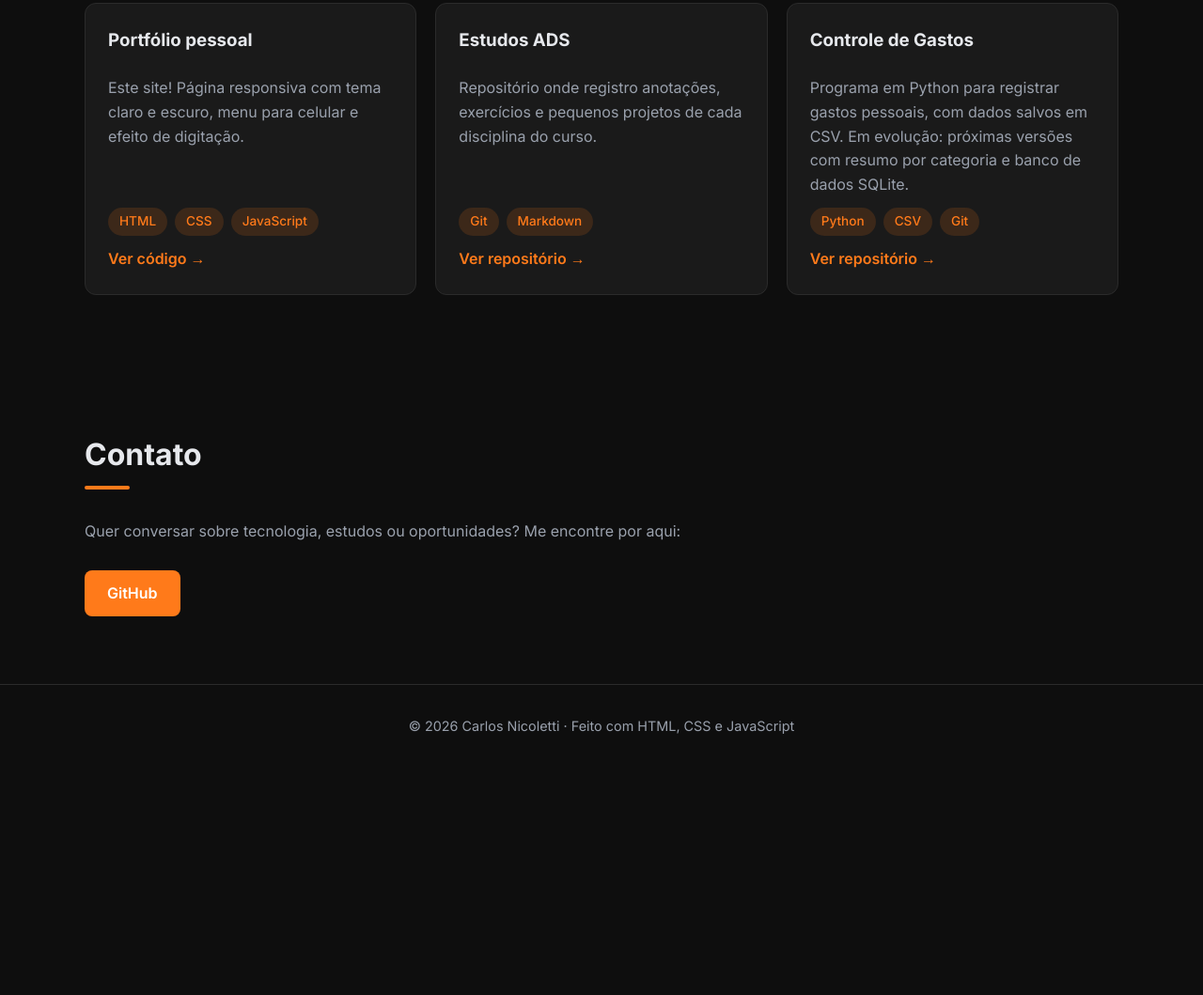
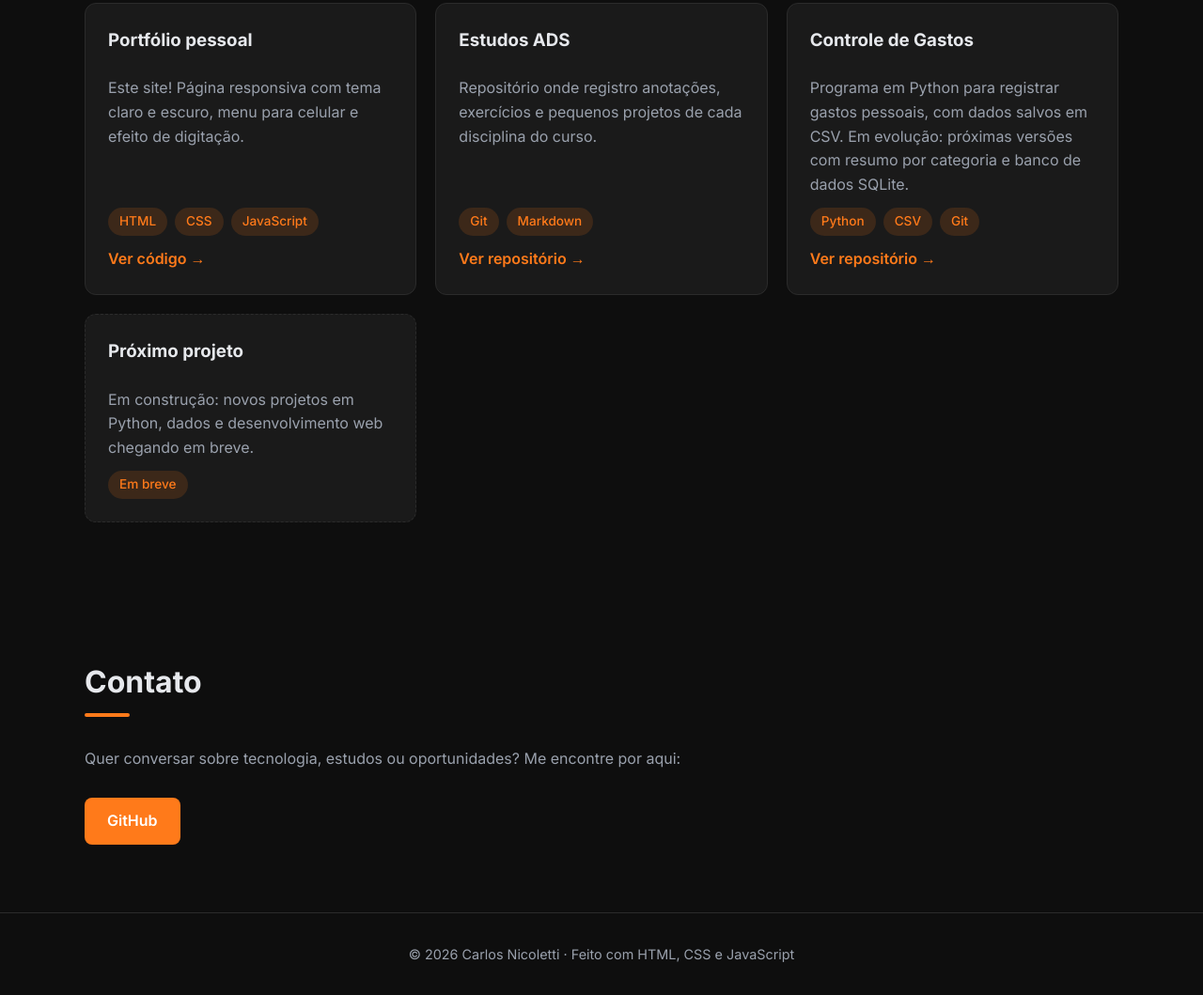
Before and after one commit to CarlosNicoletti/CarlosNicoletti.github.io, a plain HTML site: page index.html in a window 1280 px wide. Shown: the part 2329-3388 px from the top of the page at 94% size. Before the commit the page ends 3145 px from the top, so only its background shows below. Drawn offline with Linux system fonts and the light colour scheme.

Commit message:
Volta do proximo projeto.

```diff
--- a/index.html
+++ b/index.html
@@ -149,6 +149,12 @@
           <a href="https://github.com/CarlosNicoletti/Controle-de-gastos" target="_blank" rel="noopener" class="link-projeto">Ver repositório →</a>
         </article>
 
+        <article class="card-projeto card-em-breve">
+          <h3>Próximo projeto</h3>
+          <p>Em construção: novos projetos em Python, dados e desenvolvimento web chegando em breve.</p>
+          <ul class="tags"><li>Em breve</li></ul>
+        </article>
+
       </div>
     </section>
 
```
